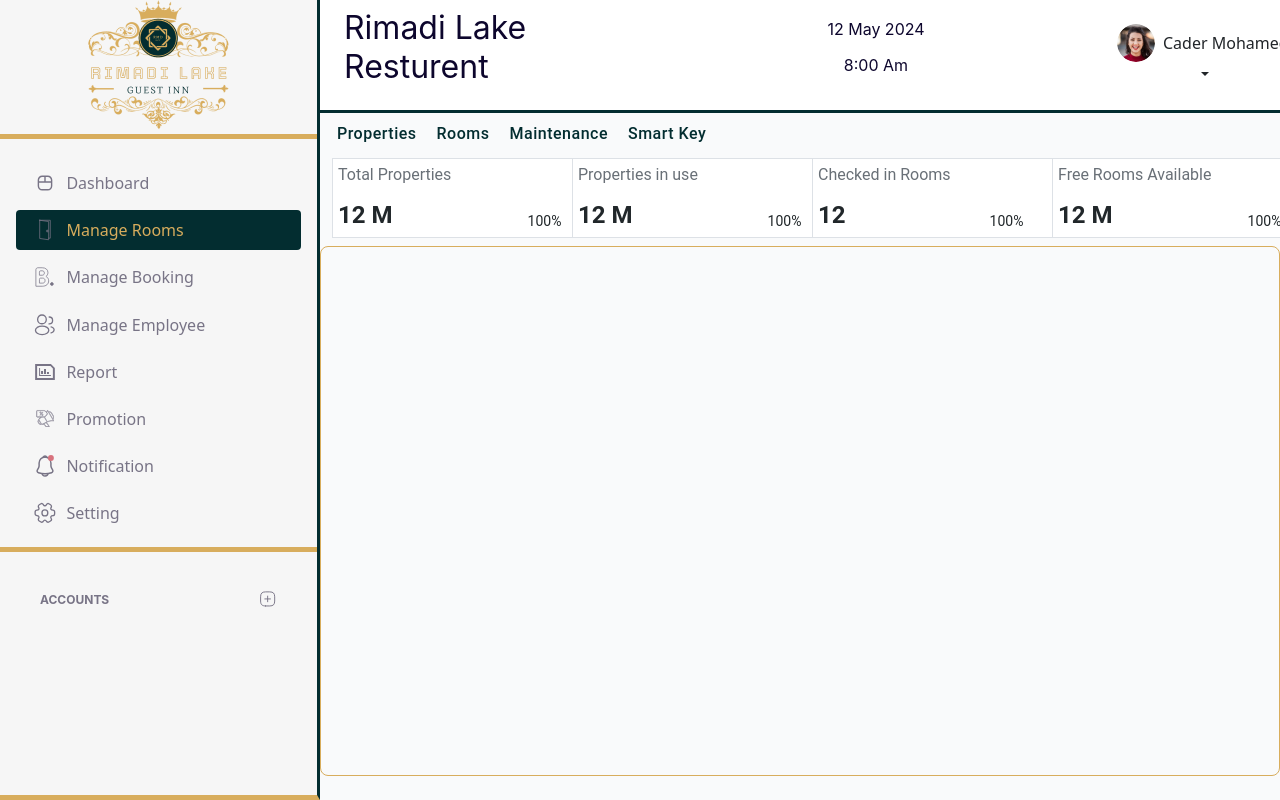
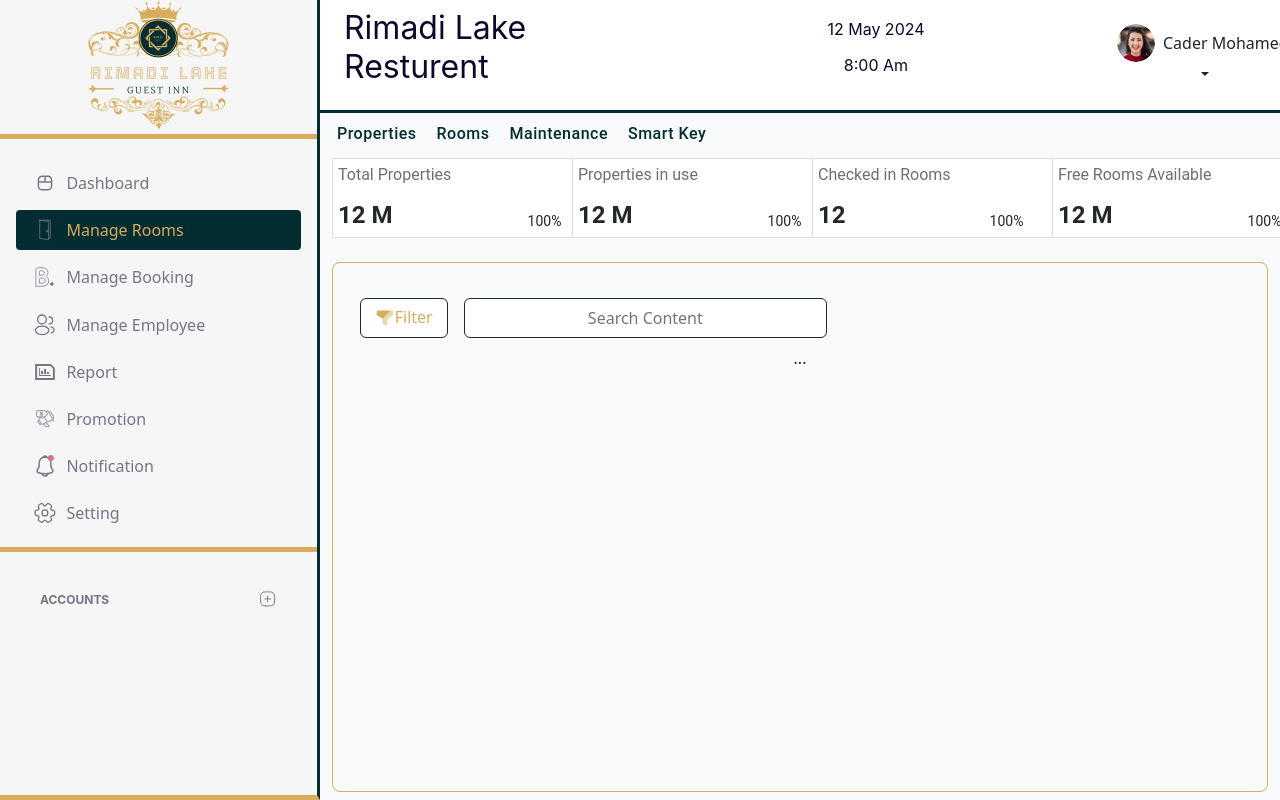
Before and after one commit to Aasik2002/Rimadi, a React (Create React App) app in the folder Frontend/AdminUi/rhms/: page /manageR in a window 1280 px wide. Shown: the top 800 px of the page. Built offline with nearby package versions, Linux system fonts and the light colour scheme.

Commit message:
updating Manage Booking Part

```diff
--- a/Frontend/AdminUi/rhms/src/Componets/ManageRoom/Pages/Properties.js
+++ b/Frontend/AdminUi/rhms/src/Componets/ManageRoom/Pages/Properties.js
@@ -1,9 +1,11 @@
-import React from 'react';
+import React from "react";
 import ReactDOM from "react-dom";
-import TopNavigationBar from '../Components/TopNavigationBar';
-import Layout from '../../../Layout/Layout';
+import TopNavigationBar from "../Components/TopNavigationBar";
+import Layout from "../../../Layout/Layout";
 import "../../DashBoard/Pages/dashPage.css";
-import TopCardsSection from '../Components/TopCardsSection';
+import "./mrPage.css";
+import TopCardsSection from "../Components/TopCardsSection";
+import FilterIcon from "../../../assets/DashBoard/filter.svg";
 
 const tabs = [
 	{ label: "Properties", link: "/manageR/properties" },
@@ -14,21 +16,35 @@ const tabs = [
 
 function Properties() {
 	return (
-    <Layout >
-        <div className='container'>
-            <div className='top-Navigation-bar'>
+		<Layout>
+			<div className="container">
+				<div className="top-Navigation-bar">
 					<TopNavigationBar tabs={tabs} />
 				</div>
 				<div className="top-info-cards">
 					<TopCardsSection />
 				</div>
-            <div className='row mt-2 properties-space-for-cards'>
-
+				<div className="mt-4 properties-space-for-cards-mr">
+					<div className="d-flex flex-row mt-2">
+						<div className="p-2">
+							<button className="Filter-button-on-expense-table">
+								<img className="filter-icon-inside-a-button" src={FilterIcon} />
+								<h6 className="filter-text-inside-a-button mt-2">Filter</h6>
+							</button>
+						</div>
+						<div className="p-2">
+							<input
+								type="text"
+								className="p-2 expense-table-input-text-field-mr"
+								placeholder="Search Content"
+							/>
 						</div>
 					</div>
-
+          <div class="d-flex justify-content-center">...</div>
+				</div>
+			</div>
 		</Layout>
-  )
+	);
 }
 
-export default Properties
+export default Properties;
--- a/Frontend/AdminUi/rhms/src/Componets/ManageRoom/Pages/mrPage.css
+++ b/Frontend/AdminUi/rhms/src/Componets/ManageRoom/Pages/mrPage.css
@@ -0,0 +1,15 @@
+.properties-space-for-cards-mr{
+    height: 530px !important;
+    border-radius: 8px;
+    border: 1px solid #d8ad5d;
+    background: rgba(217, 217, 217, 0);
+    padding: 2%;
+}
+.expense-table-input-text-field-mr{
+    height: 2.5rem;
+    border-radius: 6px;
+    border: 1px solid #21272a;
+    background: #fff;
+    text-align: center;
+    width: 22.70119rem;
+}
```
Also changed, not shown: Frontend/AdminUi/rhms/src/Componets/ManageRoom/Components/PropertiesSingleCArd.js (added). Lines whose indentation alone changed are shown as unchanged.
